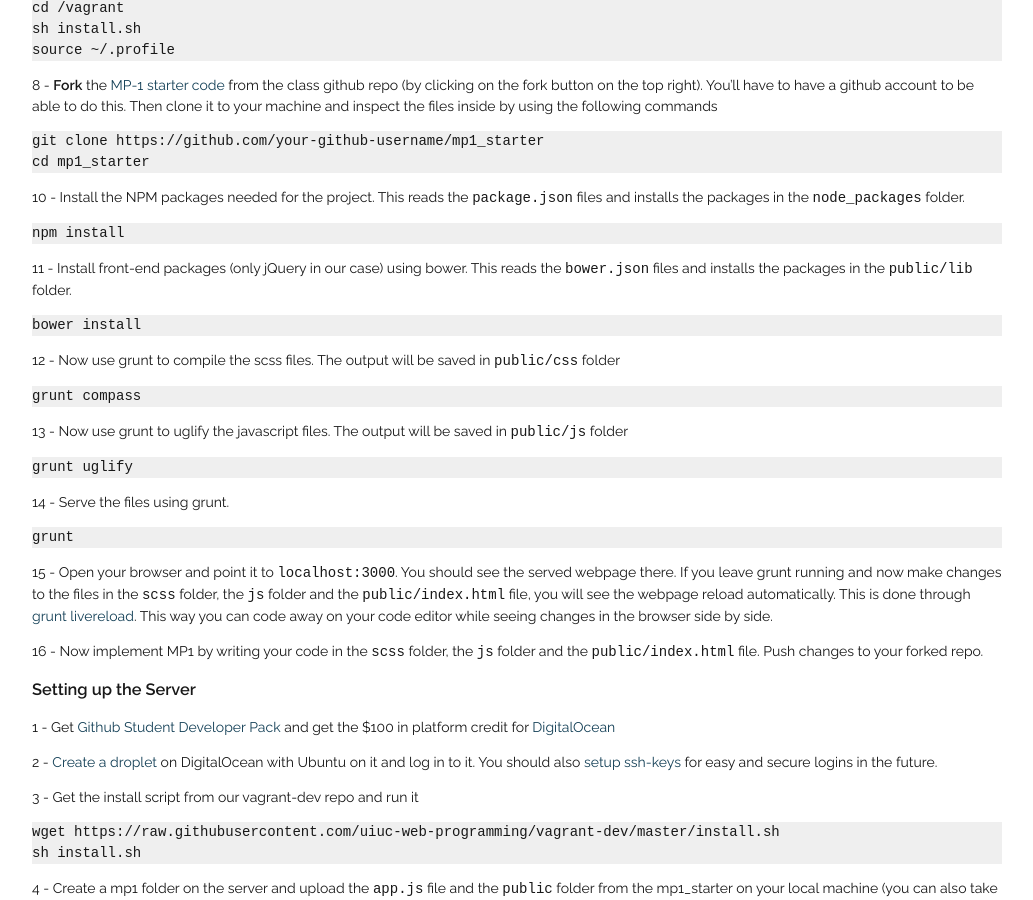
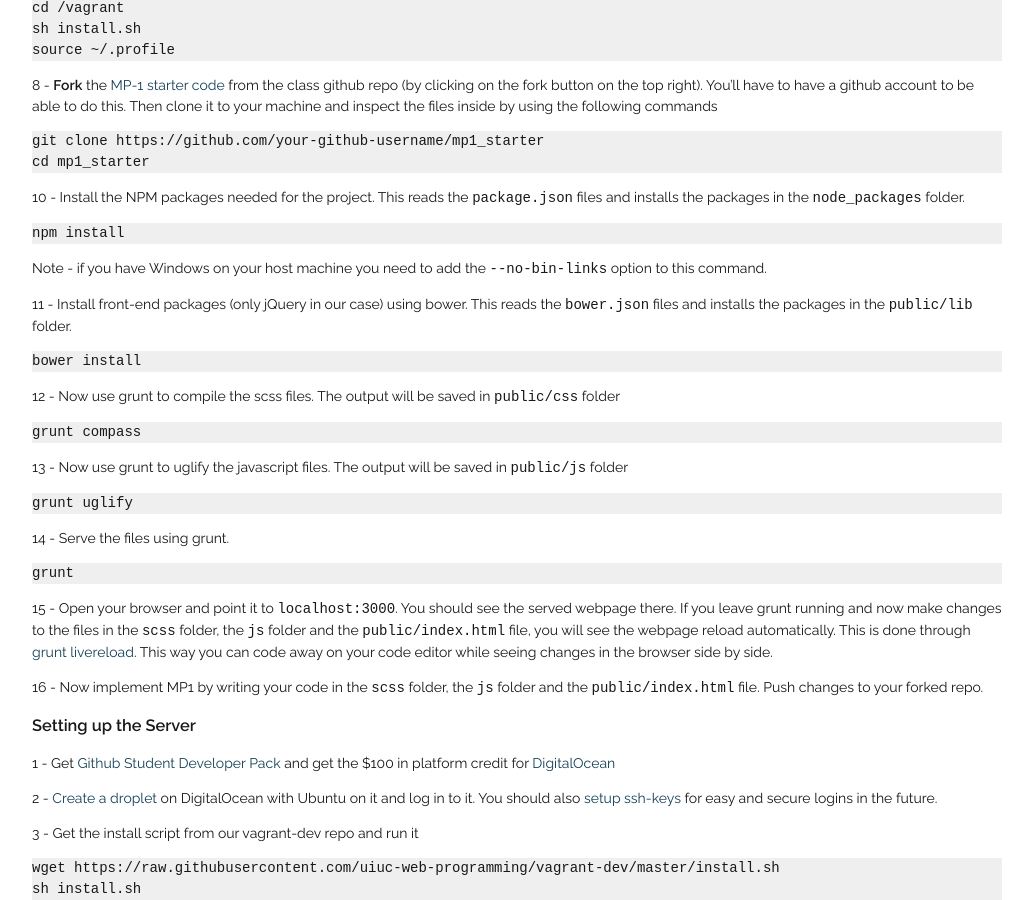
Before and after one commit to biplabdeka/fa2016, a Jekyll site: the page built from _posts/2015-1-28-Lab-1.md, in a window 1280 px wide and 900 px high, scrolled down 1003 px. Shown: the whole window, without its empty margins (123-1156 px from the left). Built offline with Jekyll 4.4.1, drawn with Linux system fonts in a browser that asks for light colours; nearby versions of some CDN libraries; Markdown is read by kramdown in place of the engine named in the settings.

Commit message:
Update 2015-1-28-Lab-1.md

````diff
--- a/_posts/2015-1-28-Lab-1.md
+++ b/_posts/2015-1-28-Lab-1.md
@@ -55,6 +55,7 @@ cd mp1_starter
 ```bash
 npm install
 ```
+Note - if you have Windows on your host machine you need to add the `--no-bin-links` option to this command.
 
 11 - Install front-end packages (only jQuery in our case) using bower. This reads the `bower.json` files and installs the packages in the `public/lib` folder.
 
````
